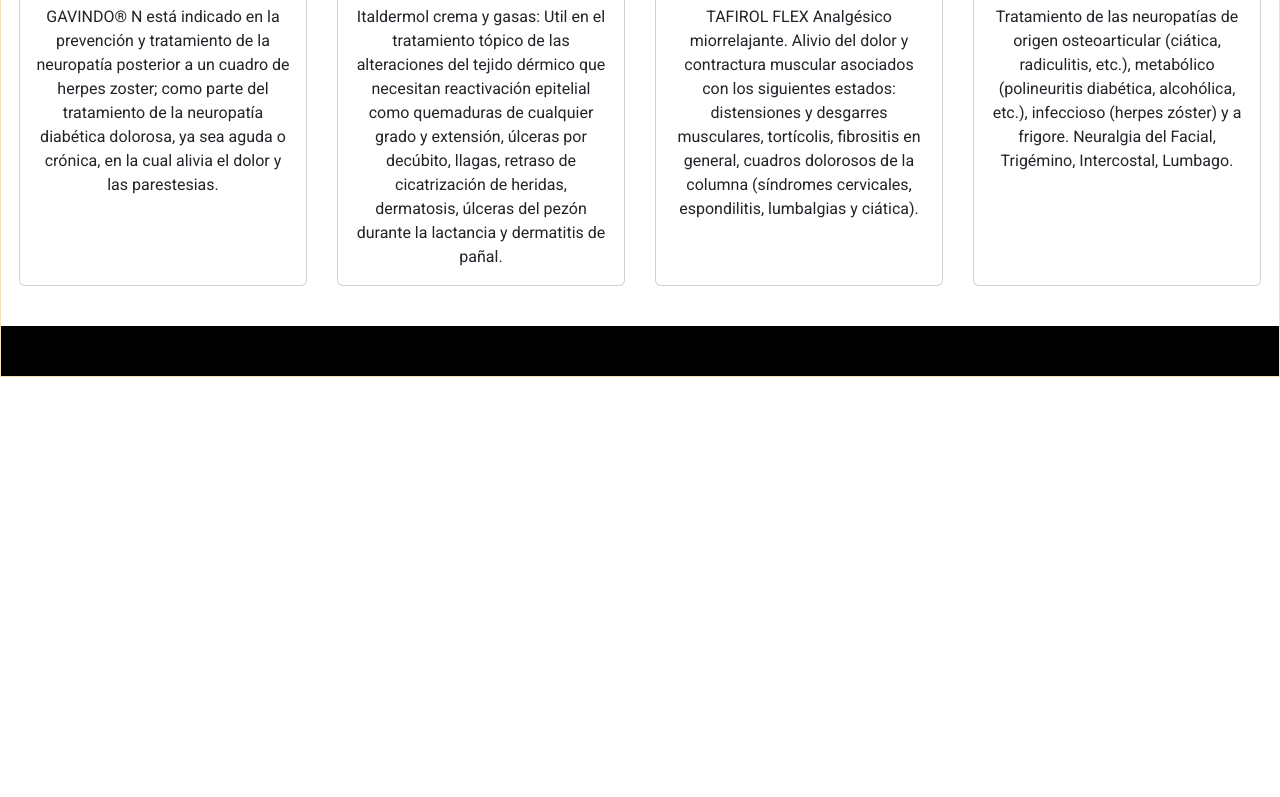
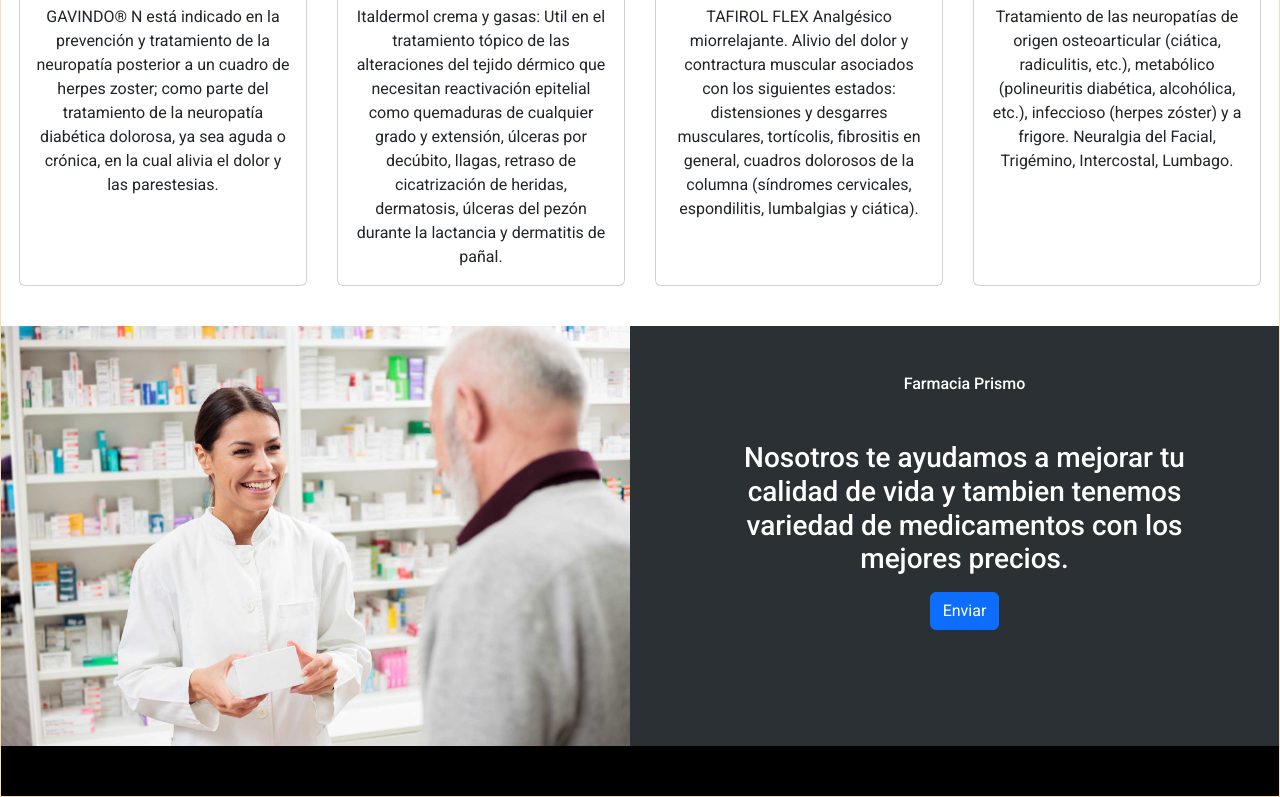
Before and after one commit to Steve50/landingFarmacia, a plain HTML site: page index.html in a window 1280 px wide. Shown: the part 1035-1832 px from the top of the page. Before the commit the page ends 1412 px from the top, so only its background shows below. Drawn offline with nearby package versions, Linux system fonts and the light colour scheme.

Commit message:
Creación de la sección Quienes somos y sus respectivos archivos

```diff
--- a/assets/css/styles.css
+++ b/assets/css/styles.css
@@ -49,6 +49,16 @@
 #newMeds .card-img-top:hover{
     transform: scale(1.5);
     z-index: 10;
+}
+
+#rightInfo{
+    color: white;
+}
+#rightInfo h1{
+    font-size: 70px;
+}
+#farmaC{
+    width: 100%;
 }
 .container-fluid a{
     color: white;
--- a/index.html
+++ b/index.html
@@ -82,7 +82,14 @@
             </article>
         </section>
         <section class="whoWeAre">
-
+            <div class="text-center bg-body-tertiary" id="jumbotron" data-bs-theme="dark">
+                <img src="./assets/img/inside-farmacia.jpg" id="farmaC">
+                <div class="p-5" id="rightInfo">
+                    <h6 class="mb-5">Farmacia Prismo</h6>
+                    <h3 class="mb-3">Nosotros te ayudamos a mejorar tu calidad de vida y tambien tenemos variedad de medicamentos con los mejores precios.</h3>
+                    <a data-mdb-ripple-init class="btn btn-primary" href="" role="button">Enviar</a>
+                </div>
+            </div>
         </section>
         <footer></footer>
     </div>
```
Also changed, not shown: assets/img/inside-farmacia.jpg (added).
